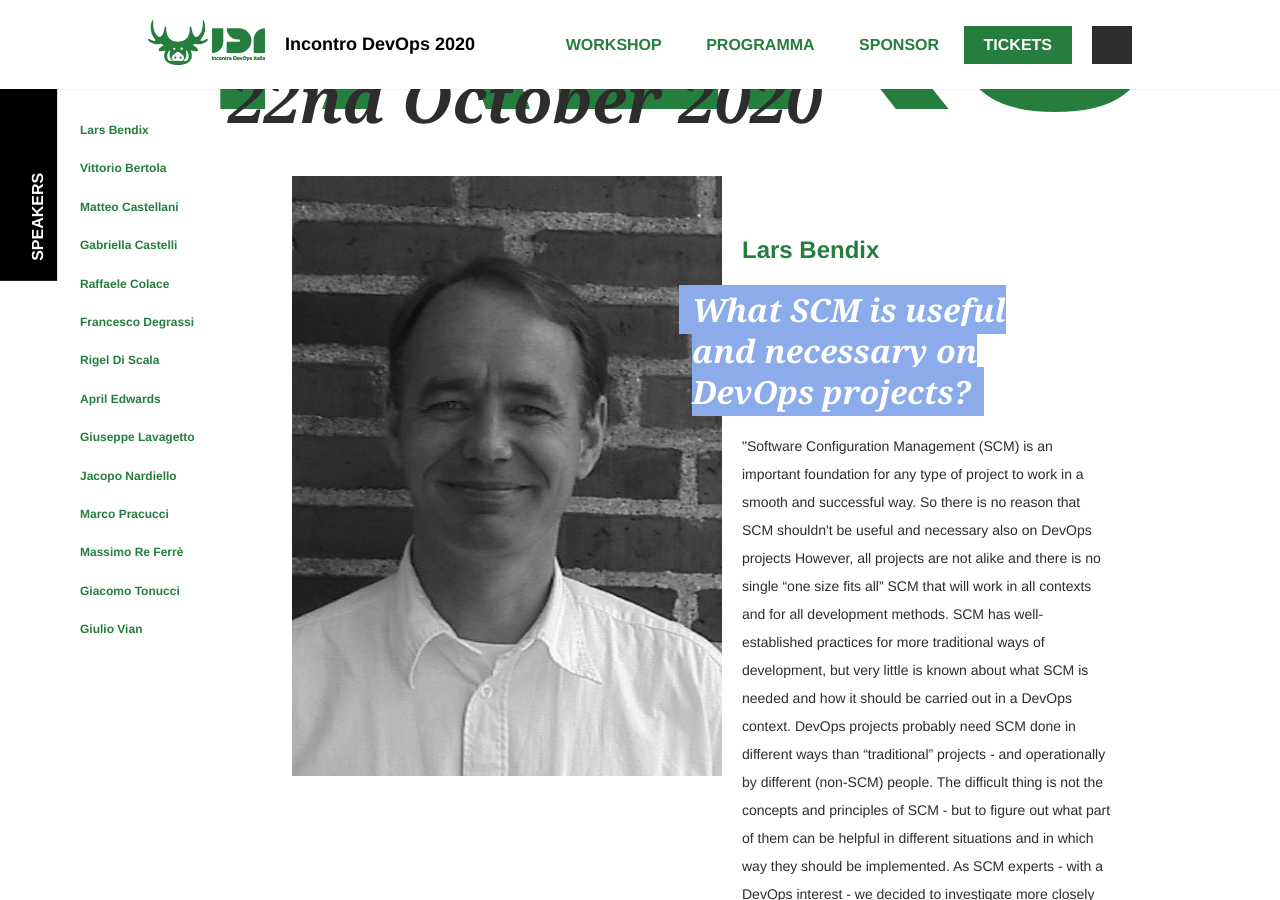
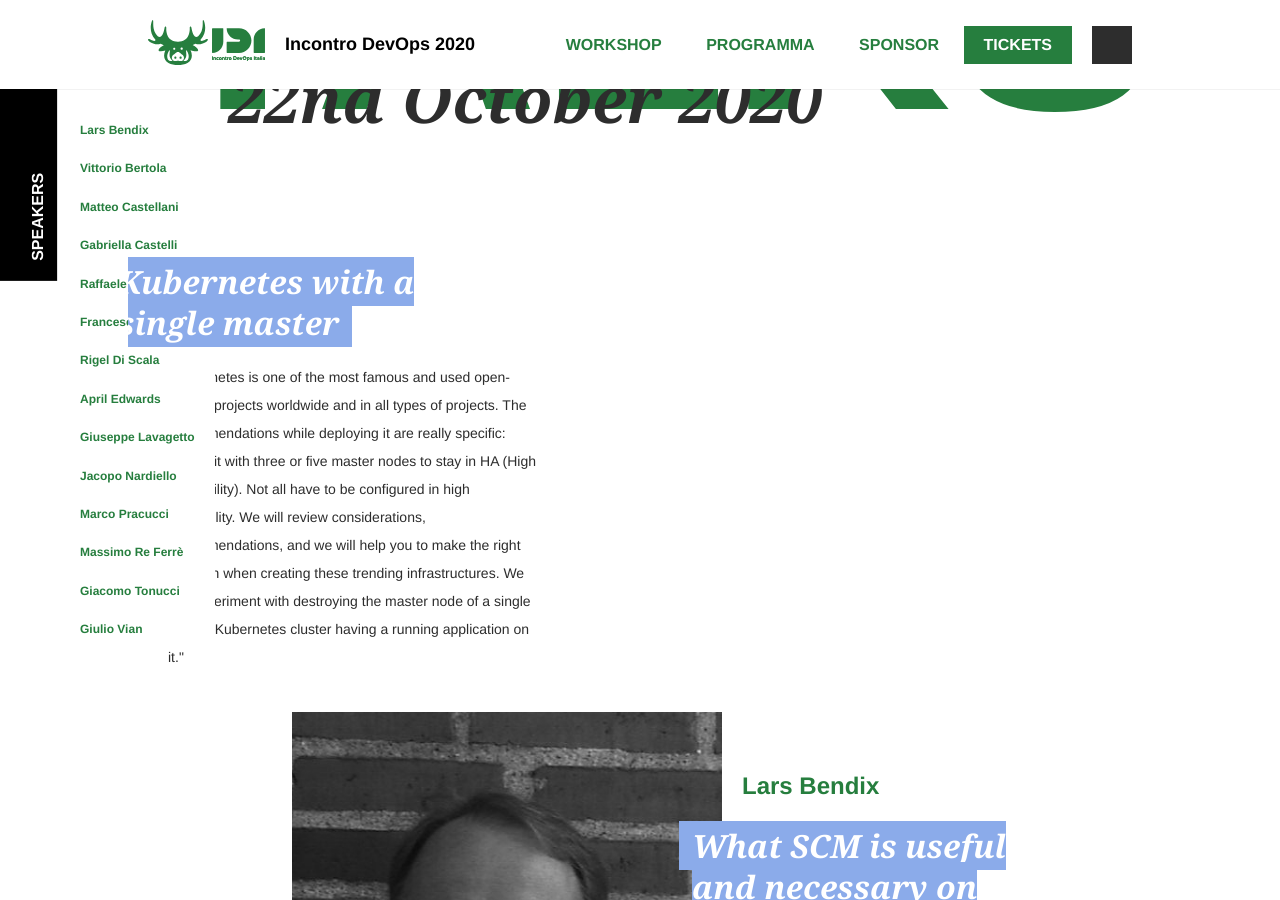
Before and after one commit to giuliatosato/2020.incontrodevops.it, a Jekyll site: the page built from talks.html, in a window 1280 px wide and 900 px high, scrolled down 233 px. Built offline with Jekyll 4.4.1, drawn with Linux system fonts in a browser that asks for light colours; some web fonts are replaced; comment, search, counter and statistics services are not loaded.

Commit message:
new talk

```diff
--- a/_data/talks.yml
+++ b/_data/talks.yml
@@ -1,3 +1,12 @@
+-
+  speaker_id: angel-barrerasanchez
+  title: "Kubernetes with a single master"
+  extract: >
+      "Kubernetes is one of the most famous and used open-source projects worldwide and in all types of projects.
+      The recommendations while deploying it are really specific: Create it with three or five master nodes to stay in HA (High Availability).
+      Not all have to be configured in high availability. We will review considerations, recommendations, and we will help you to make the right decision when
+      creating these trending infrastructures. We will experiment with destroying the master node of a single master Kubernetes cluster having a running application on it."
+
 -
   speaker_id: lars-bendix
   title: What SCM is useful and necessary on DevOps projects?
@@ -136,12 +145,6 @@
     experience managing difficult transitions/rollouts for Wikipedia, I will
     underline what and how is worth testing in production, and some
     recommended patterns for doing so, both at large and small scale.
-
--
-  speaker_id: jacopo-nardiello
-  title: "TBD"
-  extract: >
-
 -
   speaker_id: marco-pracucci
   title: Scaling Prometheus with Cortex, one time series at a time
```
